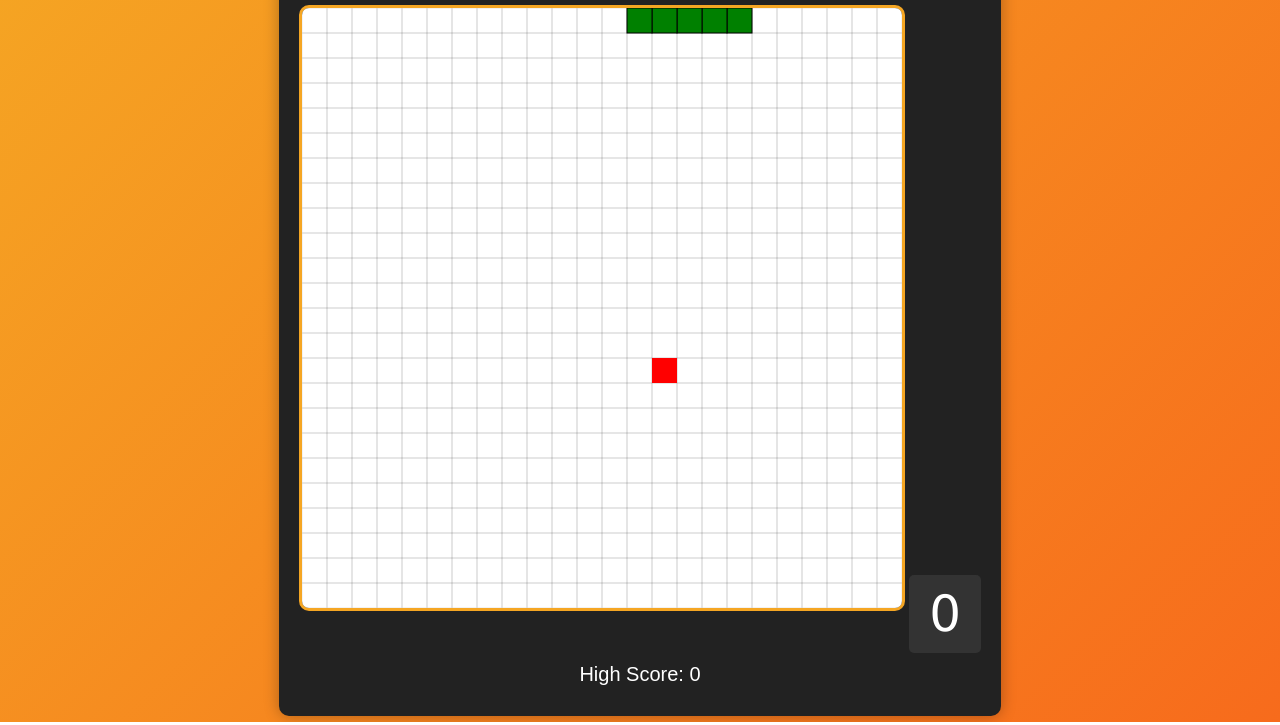
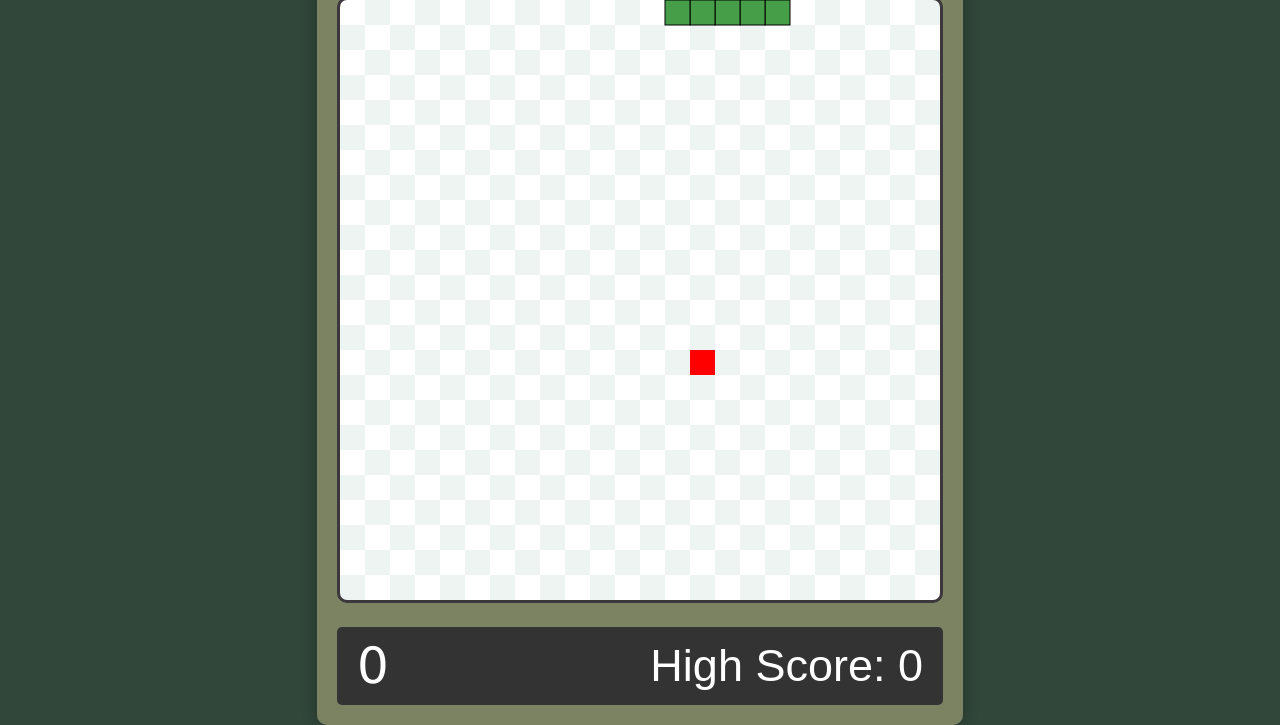
Before and after one commit to JGomez0357/Snake-Game-AI, a plain HTML site: page index.html in a window 1280 px wide. Shown: the part 78-803 px from the top of the page. Drawn offline with Linux system fonts and the light colour scheme.

Commit message:
More CSS and HTML changes
-Changed the colors of the outside portions of the game
-Made a checkered themed grid
-Created another window for the current score and high score to be in.

```diff
--- a/index.html
+++ b/index.html
@@ -10,8 +10,10 @@
     <div id="gameContainer">
         <h1>Snake Game</h1>
         <canvas id="gameBoard" width="600" height="600"></canvas>
-        <div id="scoreText">0</div>
-        <div id="high-score">High Score: 0</div>
+        <div id="scoreContainer">
+            <div id="scoreText">0</div>
+            <div id="highScore">High Score: 0</div>
+        </div>
     </div>
     <script src="index.js"></script>
 </body>
--- a/index.js
+++ b/index.js
@@ -1,43 +1,41 @@
-//Declarations
+// Declarations
 const gameBoard = document.querySelector("#gameBoard");
 const ctx = gameBoard.getContext("2d");
-const scoreText = document.querySelector("#scoreText")
-const highScoreElement = document.querySelector("#high-score"); // NEW
+const scoreText = document.querySelector("#scoreText");
+const highScoreElement = document.querySelector("#highScore"); // Updated ID
 const gameWidth = gameBoard.width;
 const gameHeight = gameBoard.height;
-const boardBackground = "white";
-const snakeColor = "green";
+const boardBackgroundLight = "white";
+const boardBackgroundDark = "#EDF4F2";
+const snakeColor = "#469E48";
 const snakeBorder = "black";
 const foodColor = "red";
-const unitSize = 25; //size of anything in the game
-let running = false; //variable for whether game is running or not
-let xVelocity = unitSize; //how far the snake moves on the x-axis every game tick
-let yVelocity = 0; //how far the snake moves on the y-axis every game tick. Originally zero at game start.
-let foodX; //x-coordinate of food
-let foodY; //y-coordinate of food
+const unitSize = 25; // size of anything in the game
+let running = false; // variable for whether game is running or not
+let xVelocity = unitSize; // how far the snake moves on the x-axis every game tick
+let yVelocity = 0; // how far the snake moves on the y-axis every game tick. Originally zero at game start.
+let foodX; // x-coordinate of food
+let foodY; // y-coordinate of food
 let score = 0;
-let highScore = localStorage.getItem('highScore') || 0; //gets high score from localStorage
+let highScore = localStorage.getItem('highScore') || 0; // gets high score from localStorage
 
-//Displays high score
+// Displays high score
 highScoreElement.textContent = 'High Score: ' + highScore;
 
+// Create the snake's initial body
+let snake = [
+    {x: unitSize * 4, y: 0},
+    {x: unitSize * 3, y: 0},
+    {x: unitSize * 2, y: 0},
+    {x: unitSize, y: 0},
+    {x: 0, y: 0}
+];
 
-//create the snake's inital body
-let snake = [
-    {x:unitSize * 4, y:0},
-    {x:unitSize * 3, y:0},
-    {x:unitSize * 2, y:0},
-    {x:unitSize, y:0},
-    {x:0, y:0}
-]
-
-
-//event listeners
+// Event listeners
 window.addEventListener("keydown", changeDirection);
 
 // Prevent window from scrolling when using arrow keys
 window.addEventListener("keydown", function(e) {
-    // Check if the pressed key is one of the arrow keys
     if ([37, 38, 39, 40].indexOf(e.keyCode) > -1) {
         e.preventDefault();
     }
@@ -45,159 +43,162 @@ window.addEventListener("keydown", function(e) {
 
 gameStart();
 
-//Game functions
-function gameStart(){
+// Game functions
+function gameStart() {
     running = true;
     scoreText.textContent = score;
     createFood();
     drawFood();
     nextTick();
 }
-function nextTick(){
-    if(running){
-        setTimeout(()=>{
+
+function nextTick() {
+    if (running) {
+        setTimeout(() => {
             clearBoard();
             drawFood();
             moveSnake();
             drawSnake();
             checkGameOver();
             nextTick();
-        }, 75)
-    }
-    else{
+        }, 75);
+    } else {
         displayGameOver();
     }
 }
-function clearBoard(){
-    ctx.fillStyle = boardBackground;
-    ctx.fillRect(0, 0, gameWidth, gameHeight);
-    drawGrid();
+
+function clearBoard() {
+    drawCheckeredBoard();
 }
-function drawGrid() {
-    ctx.strokeStyle = "rgba(0, 0, 0, 0.1)"; // RGBA color for translucent grid lines
-    ctx.lineWidth = 1;
+
+function drawCheckeredBoard() {
     for (let x = 0; x < gameWidth; x += unitSize) {
         for (let y = 0; y < gameHeight; y += unitSize) {
-            ctx.strokeRect(x, y, unitSize, unitSize);
+            ctx.fillStyle = (x / unitSize % 2 === y / unitSize % 2) ? boardBackgroundLight : boardBackgroundDark;
+            ctx.fillRect(x, y, unitSize, unitSize);
         }
     }
 }
-function createFood(){
-    function randomFood(min,max){
+
+function createFood() {
+    function randomFood(min, max) {
         const randNum = Math.round((Math.random() * (max - min) + min) / unitSize) * unitSize;
         return randNum;
     }
     foodX = randomFood(0, gameWidth - unitSize);
     foodY = randomFood(0, gameWidth - unitSize);
-    console.log(foodX);
 }
-function drawFood(){
+
+function drawFood() {
     ctx.fillStyle = foodColor;
-    ctx.fillRect(foodX, foodY, unitSize, unitSize)
+    ctx.fillRect(foodX, foodY, unitSize, unitSize);
 }
-function moveSnake(){
-    const head = {x: snake[0].x + xVelocity,
-                  y: snake[0].y + yVelocity};
+
+function moveSnake() {
+    const head = {x: snake[0].x + xVelocity, y: snake[0].y + yVelocity};
 
     snake.unshift(head);
-    //if food is eaten
-    if(snake[0].x == foodX && snake[0].y == foodY){
+    // if food is eaten
+    if (snake[0].x === foodX && snake[0].y === foodY) {
         score += 1;
         scoreText.textContent = score;
         createFood();
-    }
-    else{
+    } else {
         snake.pop();
     }
-    updateHighScore(); //Updates high score
+    updateHighScore(); // Updates high score
 }
-function drawSnake(){
+
+function drawSnake() {
     ctx.fillStyle = snakeColor;
     ctx.strokeStyle = snakeBorder;
     snake.forEach(snakePart => {
         ctx.fillRect(snakePart.x, snakePart.y, unitSize, unitSize);
         ctx.strokeRect(snakePart.x, snakePart.y, unitSize, unitSize);
-    })
+    });
 }
-function changeDirection(event){
+
+function changeDirection(event) {
     const keyPressed = event.keyCode;
     const LEFT = 37;
     const UP = 38;
     const RIGHT = 39;
     const DOWN = 40;
 
-    const goingUp = (yVelocity == -unitSize);
-    const goingDown = (yVelocity == unitSize);
-    const goingRight = (xVelocity == unitSize);
-    const goingLeft = (xVelocity == -unitSize);
+    const goingUp = (yVelocity === -unitSize);
+    const goingDown = (yVelocity === unitSize);
+    const goingRight = (xVelocity === unitSize);
+    const goingLeft = (xVelocity === -unitSize);
 
-    switch(true){
-        case(keyPressed == LEFT && !goingRight):
+    switch (true) {
+        case (keyPressed === LEFT && !goingRight):
             xVelocity = -unitSize;
             yVelocity = 0;
             break;
-        case(keyPressed == UP && !goingDown):
+        case (keyPressed === UP && !goingDown):
             xVelocity = 0;
             yVelocity = -unitSize;
             break;
-        case(keyPressed == RIGHT && !goingLeft):
+        case (keyPressed === RIGHT && !goingLeft):
             xVelocity = unitSize;
             yVelocity = 0;
             break;
-        case(keyPressed == DOWN && !goingUp):
+        case (keyPressed === DOWN && !goingUp):
             xVelocity = 0;
             yVelocity = unitSize;
             break;
     }
+}
 
-}
-function checkGameOver(){
-    switch(true){
-        case(snake[0].x < 0):
+function checkGameOver() {
+    switch (true) {
+        case (snake[0].x < 0):
             running = false;
             break;
-        case(snake[0].x >= gameWidth):
+        case (snake[0].x >= gameWidth):
             running = false;
             break;
-        case(snake[0].y < 0):
+        case (snake[0].y < 0):
             running = false;
             break;
-        case(snake[0].y >= gameHeight):
+        case (snake[0].y >= gameHeight):
             running = false;
             break;
     }
-    for(let i = 1; i < snake.length; i+=1){
-        if(snake[i].x == snake[0].x && snake[i].y == snake[0].y){
+    for (let i = 1; i < snake.length; i += 1) {
+        if (snake[i].x === snake[0].x && snake[i].y === snake[0].y) {
             running = false;
         }
     }
 }
-function displayGameOver(){
+
+function displayGameOver() {
     ctx.font = "bold 80px Verdana";
     ctx.fillStyle = "black";
     ctx.textAlign = "center";
-    ctx.fillText("GAME OVER", gameWidth/2, gameHeight/2);
+    ctx.fillText("GAME OVER", gameWidth / 2, gameHeight / 2);
     running = false;
 
     setTimeout(resetGame, 500);
 }
-function resetGame(){
+
+function resetGame() {
     score = 0;
     xVelocity = unitSize;
     yVelocity = 0;
 
-    //create the snake's inital body
+    // Create the snake's initial body
     snake = [
-        {x:unitSize * 4, y:0},
-        {x:unitSize * 3, y:0},
-        {x:unitSize * 2, y:0},
-        {x:unitSize, y:0},
-        {x:0, y:0}
+        {x: unitSize * 4, y: 0},
+        {x: unitSize * 3, y: 0},
+        {x: unitSize * 2, y: 0},
+        {x: unitSize, y: 0},
+        {x: 0, y: 0}
     ];
     gameStart();
 }
 
-//updates high score if current score is higher
+// Updates high score if current score is higher
 function updateHighScore() {
     if (score > highScore) {
         highScore = score;
--- a/style.css
+++ b/style.css
@@ -3,15 +3,15 @@ body {
     justify-content: center;
     align-items: center;
     height: 100vh;
-    background: linear-gradient(135deg, #f5a623, #f76b1c);
+    background: #31473A;
     margin: 0;
     font-family: 'Arial', sans-serif;
-    color: #ffffff;
+    color: #31473A;
 }
 
 #gameContainer {
     text-align: center;
-    background: #222;
+    background: #7C8363;
     padding: 20px;
     border-radius: 10px;
     box-shadow: 0 0 15px rgba(0, 0, 0, 0.3);
@@ -20,27 +20,31 @@ body {
 h1 {
     margin: 0 0 20px;
     font-size: 2em;
-    color: #ffffff;
+    color: #EDF4F2;
 }
 
 #gameBoard {
-    border: 3px solid #f5a623;
-    background: #444;
+    border: 3px solid #3B373B;
+    background: #3B373B;
     border-radius: 10px;
     margin-bottom: 20px;
+}
+
+#scoreContainer {
+    display: flex;
+    justify-content: space-between;
+    align-items: center;
+    padding: 10px 20px;
+    background: #333;
+    border-radius: 5px;
+    color: #ffffff;
 }
 
 #scoreText {
     font-family: 'Verdana', Geneva, Tahoma, sans-serif;
     font-size: 50px;
-    color: #ffffff;
-    background: #333;
-    padding: 10px 20px;
-    border-radius: 5px;
-    display: inline-block;
 }
 
-#high-score {
-    font-size: 20px;
-    margin: 10px;
+#highScore {
+    font-size: 45px;
 }
```
